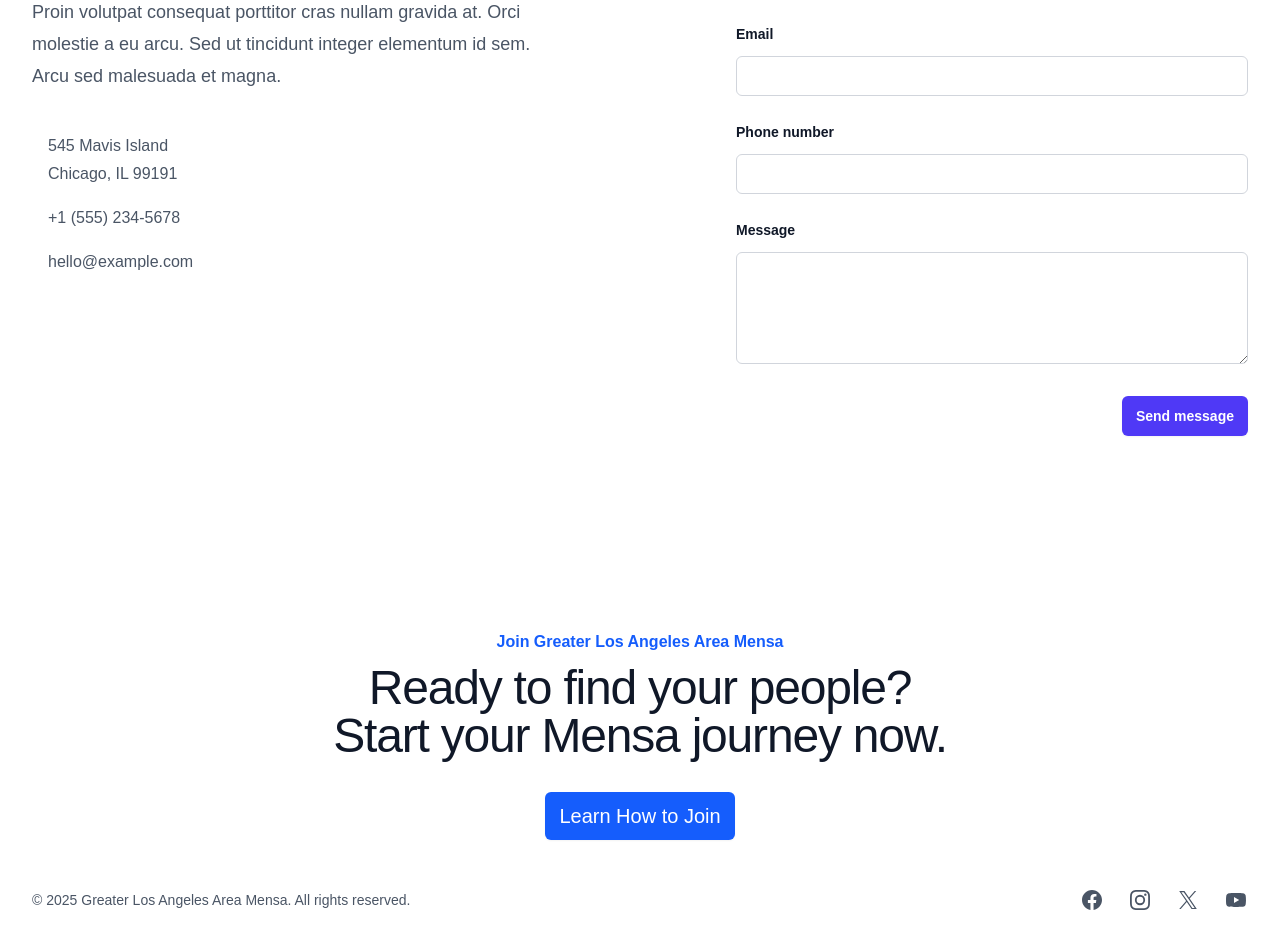
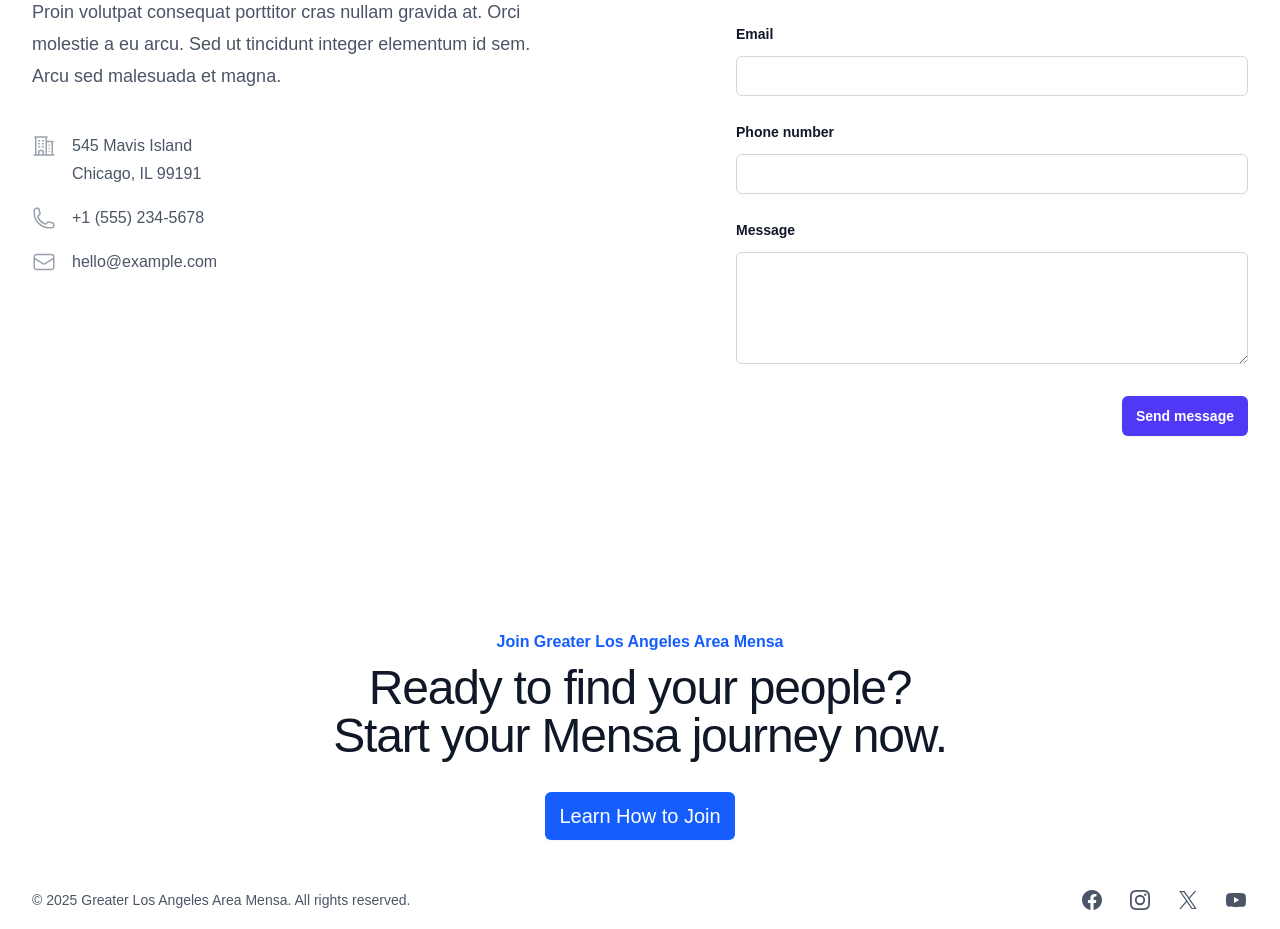
Before and after one commit to anreyw/glaam-web, a Next.js app: page / in a window 1280 px wide. Shown: the part 2724-3653 px from the top of the page. Built offline with nearby package versions, Linux system fonts and the light colour scheme; a web font is replaced by a local one.

Commit message:
Add Heroicon svgs to Contact template

```diff
--- a/src/components/Contact.tsx
+++ b/src/components/Contact.tsx
@@ -18,6 +18,20 @@
               <div className="flex gap-x-4">
                 <dt className="flex-none">
                   <span className="sr-only">Address</span>
+                  <svg
+                    xmlns="http://www.w3.org/2000/svg"
+                    fill="none"
+                    viewBox="0 0 24 24"
+                    strokeWidth={1.5}
+                    stroke="currentColor"
+                    className="h-7 w-6 text-gray-400"
+                  >
+                    <path
+                      strokeLinecap="round"
+                      strokeLinejoin="round"
+                      d="M2.25 21h19.5m-18-18v18m10.5-18v18m6-13.5V21M6.75 6.75h.75m-.75 3h.75m-.75 3h.75m3-6h.75m-.75 3h.75m-.75 3h.75M6.75 21v-3.375c0-.621.504-1.125 1.125-1.125h2.25c.621 0 1.125.504 1.125 1.125V21M3 3h12m-.75 4.5H21m-3.75 3.75h.008v.008h-.008v-.008Zm0 3h.008v.008h-.008v-.008Zm0 3h.008v.008h-.008v-.008Z"
+                    />
+                  </svg>
                 </dt>
                 <dd>
                   545 Mavis Island
@@ -28,6 +42,20 @@
               <div className="flex gap-x-4">
                 <dt className="flex-none">
                   <span className="sr-only">Telephone</span>
+                  <svg
+                    xmlns="http://www.w3.org/2000/svg"
+                    fill="none"
+                    viewBox="0 0 24 24"
+                    strokeWidth={1.5}
+                    stroke="currentColor"
+                    className="h-7 w-6 text-gray-400"
+                  >
+                    <path
+                      strokeLinecap="round"
+                      strokeLinejoin="round"
+                      d="M2.25 6.75c0 8.284 6.716 15 15 15h2.25a2.25 2.25 0 0 0 2.25-2.25v-1.372c0-.516-.351-.966-.852-1.091l-4.423-1.106c-.44-.11-.902.055-1.173.417l-.97 1.293c-.282.376-.769.542-1.21.38a12.035 12.035 0 0 1-7.143-7.143c-.162-.441.004-.928.38-1.21l1.293-.97c.363-.271.527-.734.417-1.173L6.963 3.102a1.125 1.125 0 0 0-1.091-.852H4.5A2.25 2.25 0 0 0 2.25 4.5v2.25Z"
+                    />
+                  </svg>
                 </dt>
                 <dd>
                   <a
@@ -41,6 +69,20 @@
               <div className="flex gap-x-4">
                 <dt className="flex-none">
                   <span className="sr-only">Email</span>
+                  <svg
+                    xmlns="http://www.w3.org/2000/svg"
+                    fill="none"
+                    viewBox="0 0 24 24"
+                    strokeWidth={1.5}
+                    stroke="currentColor"
+                    className="h-7 w-6 text-gray-400"
+                  >
+                    <path
+                      strokeLinecap="round"
+                      strokeLinejoin="round"
+                      d="M21.75 6.75v10.5a2.25 2.25 0 0 1-2.25 2.25h-15a2.25 2.25 0 0 1-2.25-2.25V6.75m19.5 0A2.25 2.25 0 0 0 19.5 4.5h-15a2.25 2.25 0 0 0-2.25 2.25m19.5 0v.243a2.25 2.25 0 0 1-1.07 1.916l-7.5 4.615a2.25 2.25 0 0 1-2.36 0L3.32 8.91a2.25 2.25 0 0 1-1.07-1.916V6.75"
+                    />
+                  </svg>
                 </dt>
                 <dd>
                   <a
```
